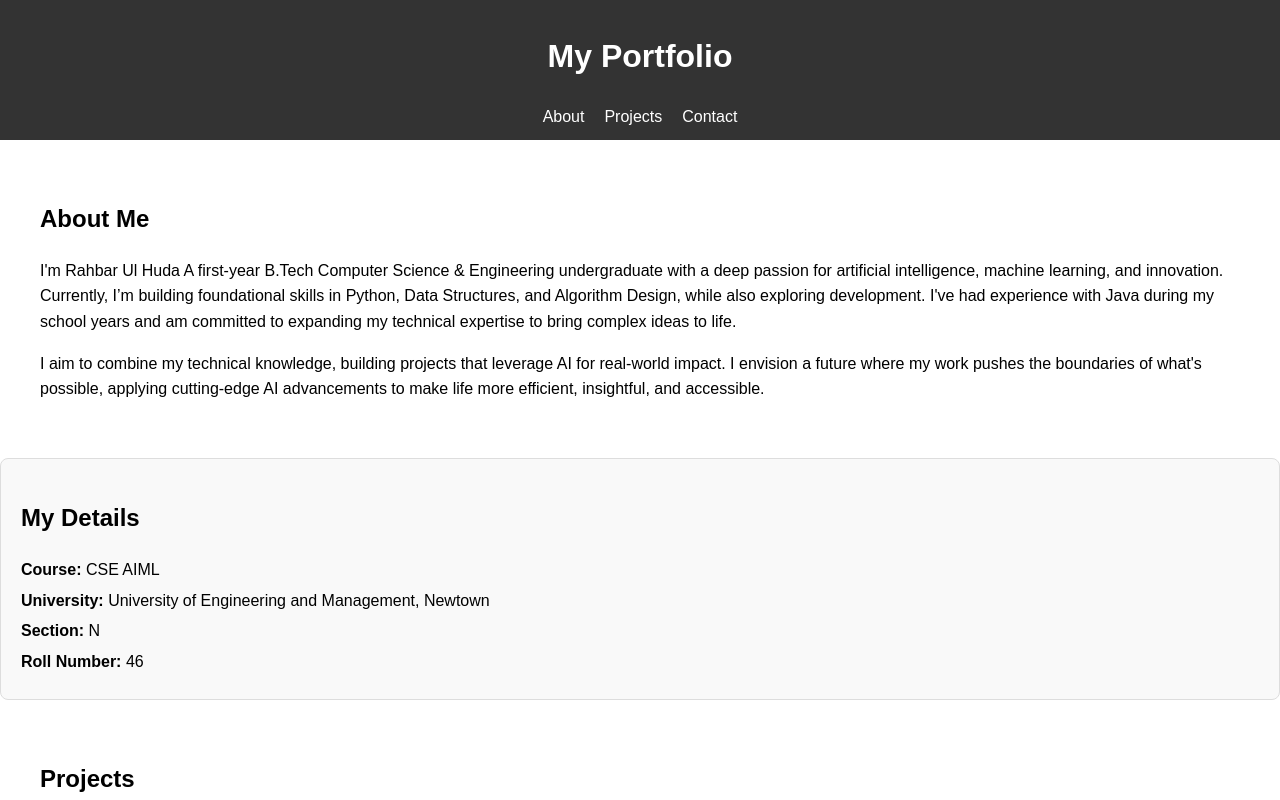
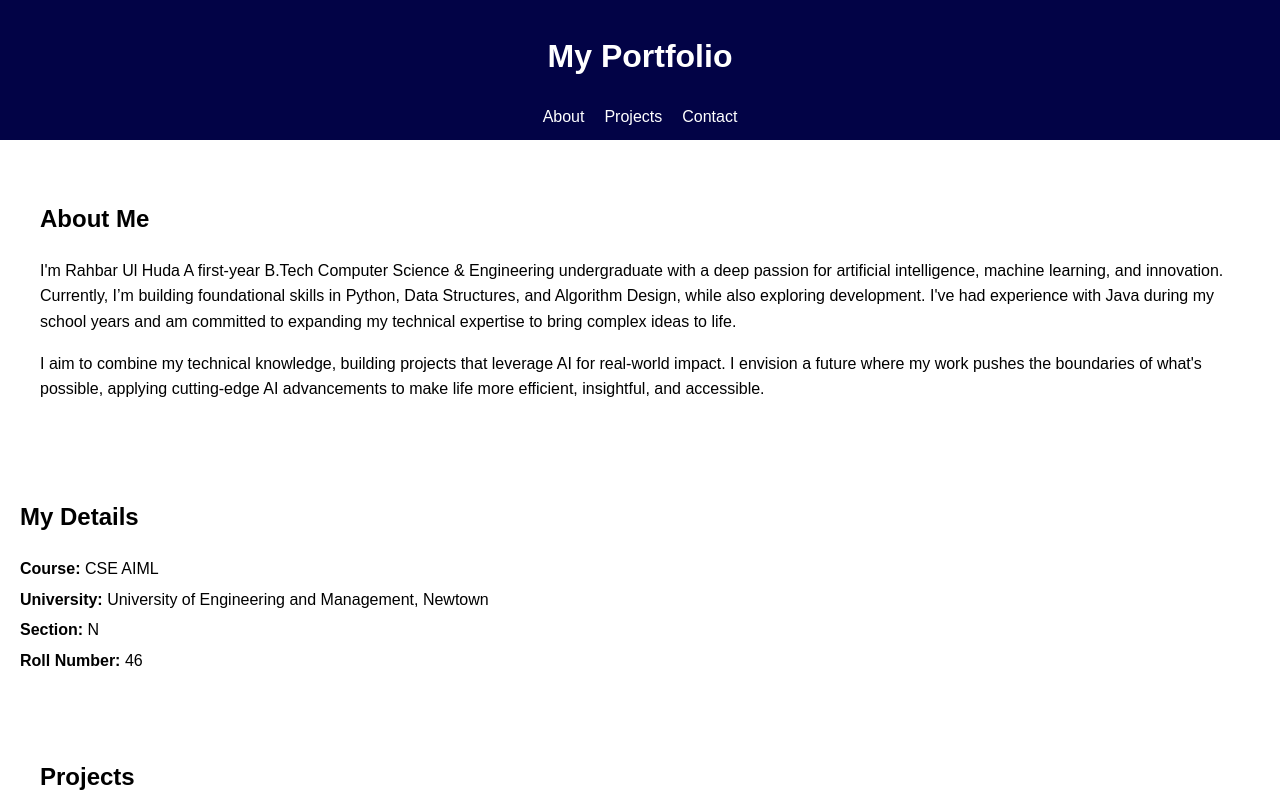
Before and after one commit to RahbarUlHuda/ReactTest, a React (Create React App) app: page / in a window 1280 px wide. Shown: the top 800 px of the page. Built offline with nearby package versions, Linux system fonts and the light colour scheme.

Commit message:
Changed Colors under css

```diff
--- a/src/App.css
+++ b/src/App.css
@@ -6,7 +6,7 @@ body {
 }
 
 header {
-  background: #333;
+  background: #020346;
   color: #fff;
   padding: 10px 0;
   text-align: center;
@@ -36,11 +36,9 @@ form label {
   margin: 5px 0;
 }
 #details {
-  background-color: #f9f9f9;
+  background-color: #ffffff;
   padding: 20px;
   margin: 20px 0;
-  border: 1px solid #ddd;
-  border-radius: 8px;
 }
 
 #details p {
```
